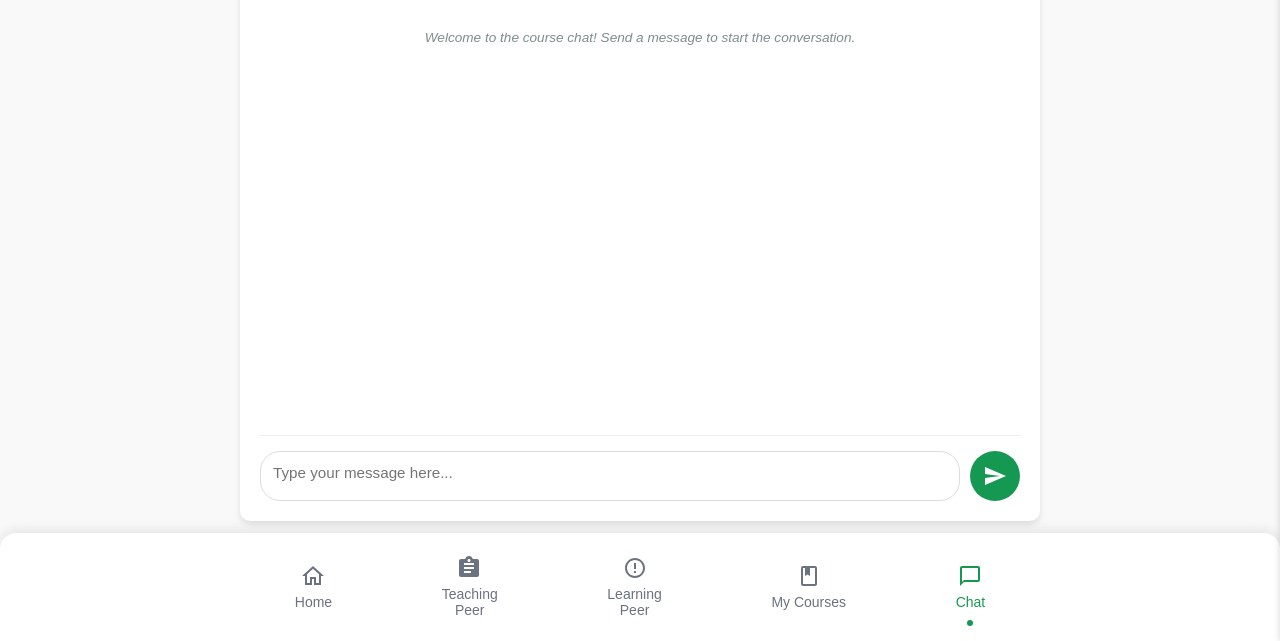
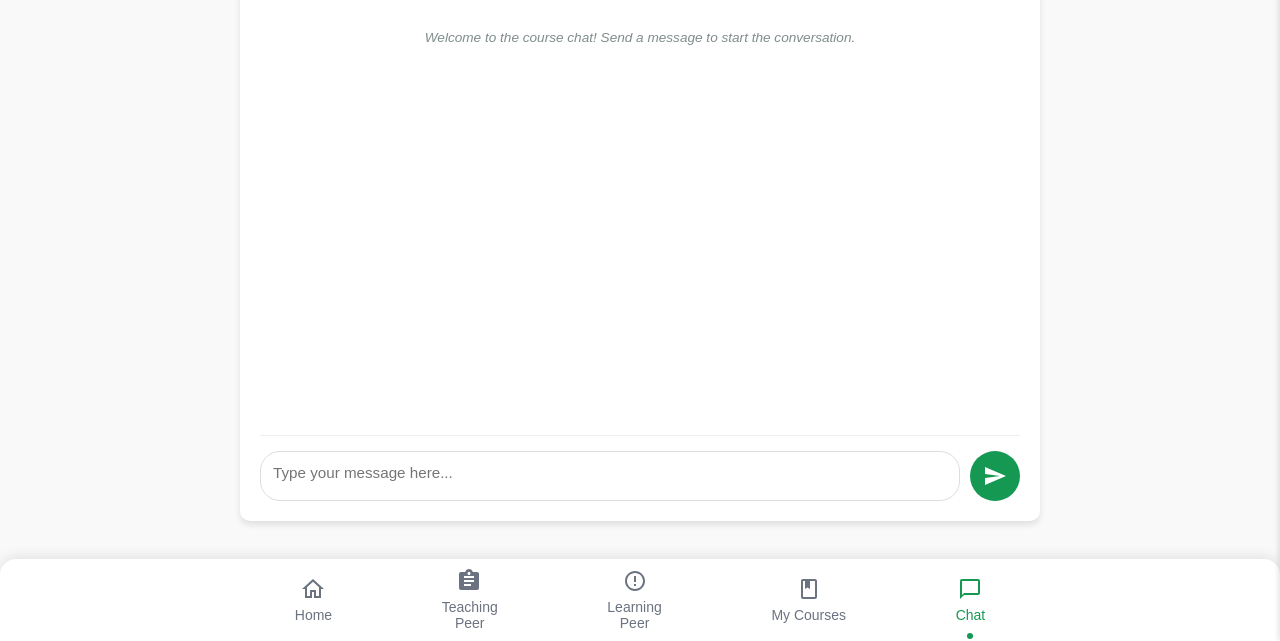
Before and after one commit to krishthakur248/Intigrated_Project, a website: page chat.html in a window 1280 px wide. Shown: the part 159-800 px from the top of the page. Drawn offline with Linux system fonts and the light colour scheme; no server answers; sample sign-in values are in the browser's storage.

```diff
--- a/chat.html
+++ b/chat.html
@@ -410,7 +410,7 @@
 
         .bottom-nav {
             background-color: white;
-            padding: 15px 0;
+            padding: 2px 0;
             box-shadow: 0 -4px 12px rgba(0, 0, 0, 0.08);
             position: fixed;
             bottom: 0;
```
